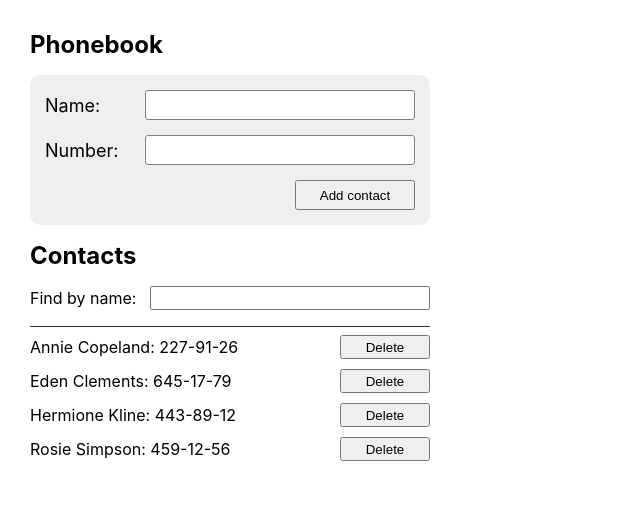
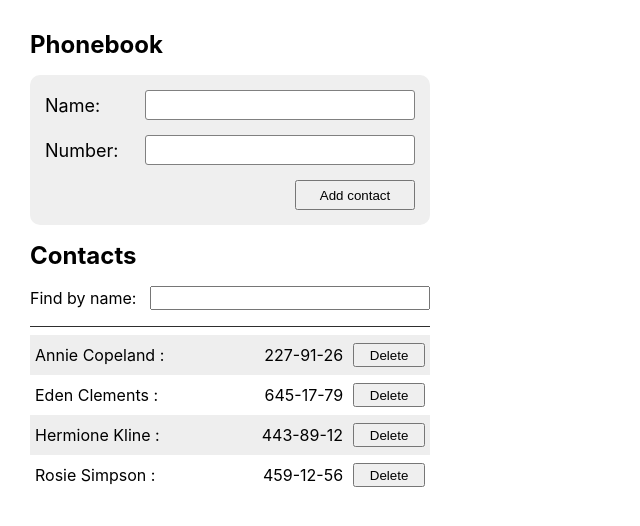
Before and after one commit to VladZhyrnyi/goit-react-hw-07-phonebook, a React (Create React App) app: page / in a window 1280 px wide. Shown: the top 526 px of the page, without its empty margins (0-640 px from the left). Built offline with nearby package versions, Linux system fonts and the light colour scheme.

Commit message:
add some styles

```diff
--- a/src/components/Contact/Contact.jsx
+++ b/src/components/Contact/Contact.jsx
@@ -1,12 +1,13 @@
 import React from 'react';
-import { Wrapper, DeleteBtn } from './Contact.styled';
+import { Wrapper, ContactInfo,DeleteBtn } from './Contact.styled';
 
 export function Contact({ id, name, number, onDelete }) {
   return (
     <Wrapper>
-      <p>
-        {name}: {number}
-      </p>
+      <ContactInfo>
+        <span>{name} :</span>
+        <span>{number}</span>
+      </ContactInfo>
       <DeleteBtn type="button" onClick={() => onDelete(id)}>
         Delete
       </DeleteBtn>
--- a/src/components/Contact/Contact.styled.js
+++ b/src/components/Contact/Contact.styled.js
@@ -4,9 +4,16 @@ export const Wrapper = styled.div`
   display: flex;
   justify-content: space-between;
   align-items: center;
+  gap: 10px;
+`;
+
+export const ContactInfo = styled.div`
+  width: 100%;
+  display: flex;
+  justify-content: space-between;
 `;
 
 export const DeleteBtn = styled.button`
-width: 90px;
-height: 24px;
-  `
+  width: 90px;
+  height: 24px;
+`;
--- a/src/components/ContactList/ContactList.jsx
+++ b/src/components/ContactList/ContactList.jsx
@@ -1,15 +1,15 @@
 import React from 'react';
 import { Contact } from 'components/Contact/Contact';
-import { List } from './ContactList.styled';
+import { List, ListItem } from './ContactList.styled';
 
 export const ContactList = ({ contacts, onDeleteContact }) => {
   return (
     <List>
       {contacts.map(({id, name, number}) => {
         return (
-          <li key={id}>
+          <ListItem key={id}>
             <Contact id={id} name={name} number={number} onDelete={onDeleteContact}/>
-          </li>
+          </ListItem>
         );
       })}
     </List>
--- a/src/components/ContactList/ContactList.styled.js
+++ b/src/components/ContactList/ContactList.styled.js
@@ -7,7 +7,13 @@ export const List = styled.ul`
 
   display: flex;
   flex-direction: column;
-  gap: 10px;
 
   border-top: 1px solid #2e2e2e;
 `;
+
+export const ListItem = styled.li`
+  padding: 8px 5px;
+  &:nth-child(2n-1) {
+    background-color: #eeeeee;
+  }
+`;
```
